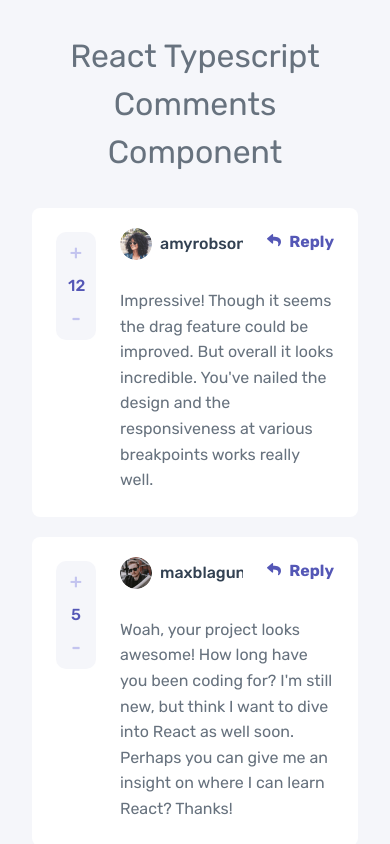
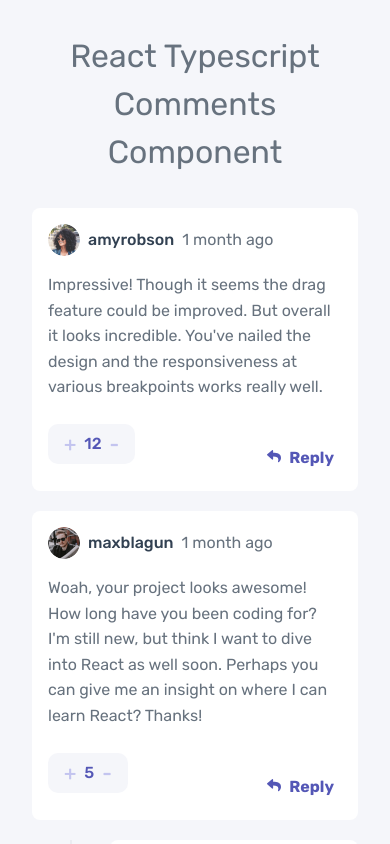
Before and after one commit to philval/react-typescript-comments-component, a React (Create React App) app: page / in a window 390 px wide. Shown: the top 844 px of the page. Built offline with nearby package versions, Linux system fonts and the light colour scheme.

Commit message:
Implement responsive card layout for small screens.

```diff
--- a/src/styles.css
+++ b/src/styles.css
@@ -44,7 +44,7 @@ p {
 
 .button-score {
   border: none;
-  background-color: var(--very-light-gray);
+  background-color: inherit;
   color: var(--light-grayish-blue);
   font-size: 1.25rem;
   font-weight: 500;
@@ -169,6 +169,19 @@ p {
   padding-bottom: 1.25rem;
 }
 
+@media screen and (max-width: 767px) {
+  .card-container {
+    display: grid;
+    grid-template-columns: auto auto;
+    grid-template-areas:
+      "User User"
+      "Comment Comment"
+      "Score Actions"
+      "ReplyForm ReplyForm"
+      "Replies Replies";
+  }
+}
+
 .card-replies .card-container:last-child {
   padding-bottom: 0;
 }
@@ -176,22 +189,34 @@ p {
 .card-score {
   grid-area: Score;
   background-color: var(--white);
+  border-radius: 0.5rem 0 0 0.5rem;
   padding: 1.5rem;
-  border-radius: 0.5rem 0 0 0.5rem;
+}
+
+@media screen and (max-width: 767px) {
+  .card-score {
+    border-radius: 0 0 0 0.5rem;
+    padding: 0 0 1rem 1rem;
+  }
 }
 
 .card-score-widget {
-  width: 2.5rem;
+  display: flex;
+  flex-direction: column;
+  gap: 0.5rem;
+  width: fit-content;
   border-radius: 0.625rem;
-  padding: 0.5rem 0.75rem;
+  padding: 0.5rem 1rem;
   background-color: var(--very-light-gray);
   color: var(--moderate-blue);
   font-weight: 500;
   text-align: center;
 }
 
-.card-score-number {
-  padding: 0.5rem 0;
+@media screen and (max-width: 767px) {
+  .card-score-widget {
+    flex-direction: row;
+  }
 }
 
 .card-user {
@@ -200,6 +225,13 @@ p {
   gap: 0.5rem;
   align-items: center;
   background-color: var(--white);
+}
+
+@media screen and (max-width: 767px) {
+  .card-user {
+    padding: 1rem;
+    border-radius: 0.5rem 0.5rem 0 0;
+  }
 }
 
 .card-user-you {
@@ -231,10 +263,18 @@ p {
   grid-area: Actions;
   display: flex;
   align-items: flex-start;
+  justify-content: flex-end;
   gap: 1rem;
   background-color: var(--white);
   padding: 1.5rem;
   border-radius: 0 0.5rem 0 0;
+}
+
+@media screen and (max-width: 767px) {
+  .card-actions {
+    border-radius: 0 0 0.5rem 0;
+    padding-top: 0 1rem 1rem 0;
+  }
 }
 
 .card-comment {
@@ -244,6 +284,13 @@ p {
   background-color: var(--white);
   padding: 0.5rem 1.5rem 0 0;
   border-radius: 0 0 0.5rem 0;
+}
+
+@media screen and (max-width: 767px) {
+  .card-comment {
+    border-radius: 0;
+    padding: 0 1rem;
+  }
 }
 
 .card-reply-form {
```
